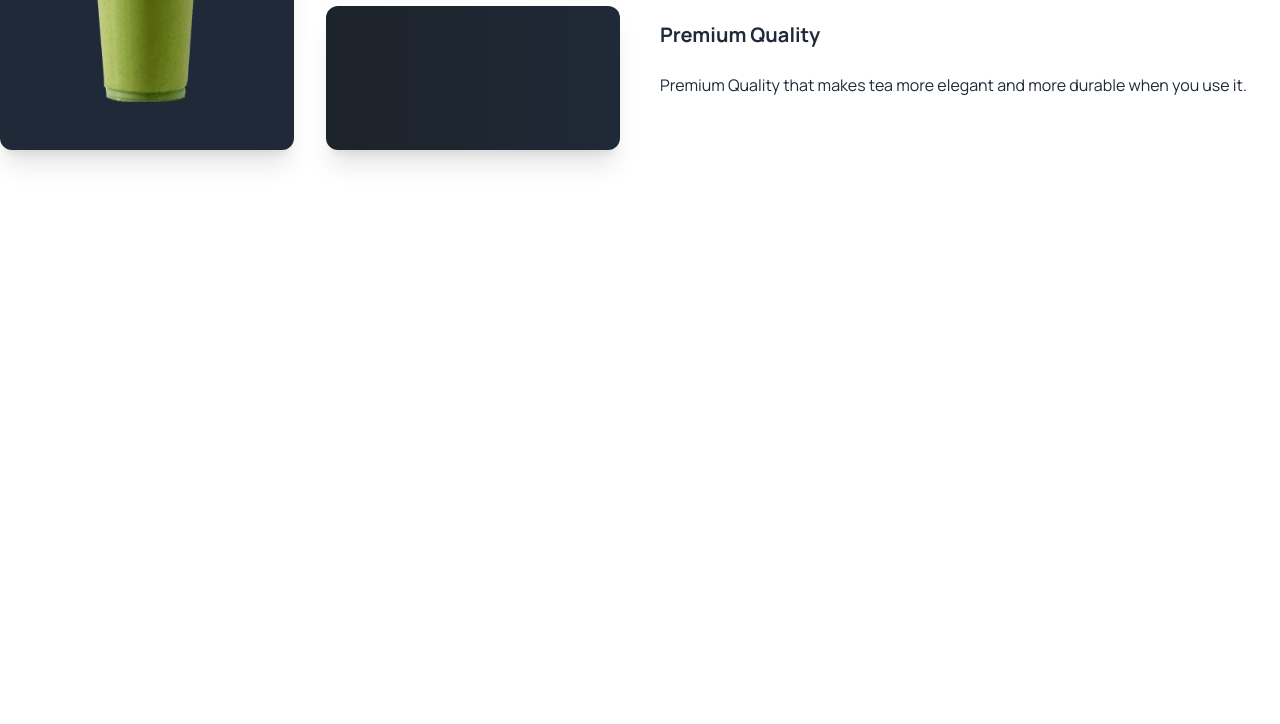
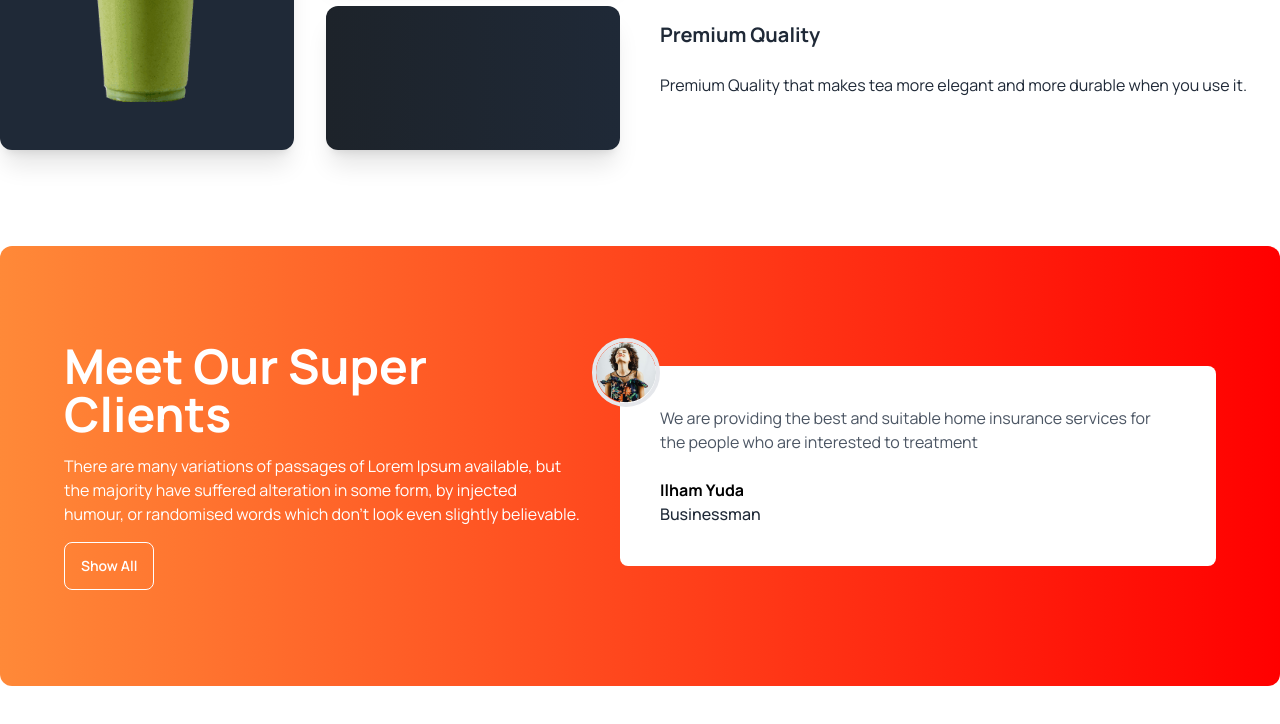
Before and after one commit to yhmunna1/tea-house-daisyUi, a plain HTML site: page index.html in a window 1280 px wide. Shown: the part 1545-2269 px from the top of the page. Before the commit the page ends 1791 px from the top, so only its background shows below. Drawn offline with nearby package versions, Linux system fonts and the light colour scheme.

Commit message:
super client

```diff
--- a/index.html
+++ b/index.html
@@ -155,6 +155,29 @@
             </div>
         </section>
 
+        <!-- Super Client Review -->
+        <section
+            class="my-24 flex items-center flex-col lg:flex-row gap-10 rounded-xl bg-gradient-to-r from-[#FF8938] to-[#F00] px-16 py-24">
+            <!-- Left -->
+            <div class="text-white space-y-4 flex-1">
+                <h2 class="text-5xl font-bold">Meet Our Super <br>Clients</h2>
+                <p>There are many variations of passages of Lorem Ipsum available, but the majority have suffered
+                    alteration in some form, by injected humour, or randomised words which don't look even slightly
+                    believable.</p>
+                <button class="btn btn-outline text-white">Show All</button>
+            </div>
+            <!-- Right -->
+            <div class="relative p-10 rounded-lg bg-white flex-1">
+                <img class="absolute -left-7 -top-7 border border-4 rounded-full" src="images/client.png" alt="">
+                <p class="text-gray-600">
+                    We are providing the best and suitable home insurance services for the people who are interested to
+                    treatment
+                </p>
+                <h4 class="font-bold text-black pt-6">Ilham Yuda</h4>
+                <p class="font-medium">Businessman</p>
+            </div>
+        </section>
+
     </main>
 
     <footer>
```
